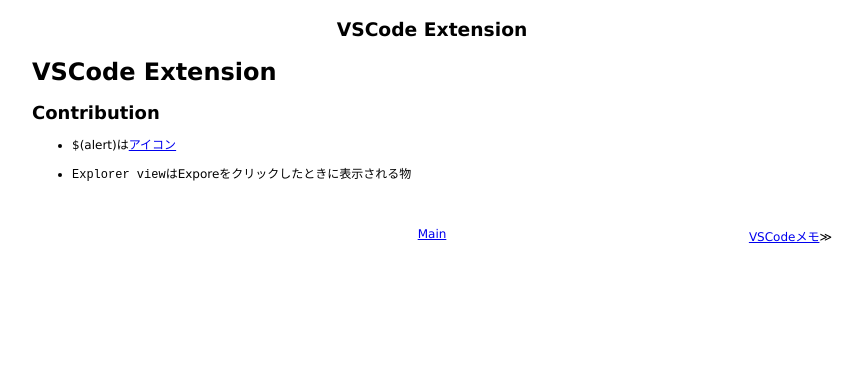
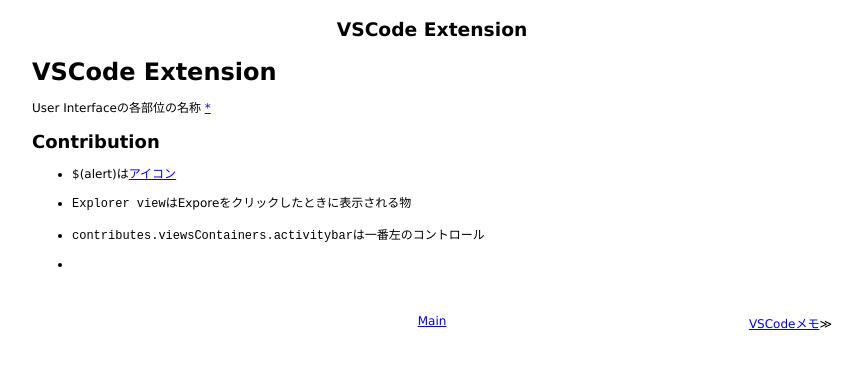
Before and after one commit to 38elements/38elements.github.com, a Jekyll site: the page built from _posts/2021-11-20-vscode-extension.md, in a window 1280 px wide. Shown: the top 369 px of the page, without its empty margins (208-1071 px from the left). Built offline with Jekyll 4.4.1, drawn with Linux system fonts in a browser that asks for light colours.

Commit message:
Update 2021-11-20-vscode-extension.md

```diff
--- a/_posts/2021-11-20-vscode-extension.md
+++ b/_posts/2021-11-20-vscode-extension.md
@@ -4,8 +4,14 @@ title: VSCode Extension
 ---
 # VSCode Extension
 
+User Interfaceの各部位の名称 [\*](https://code.visualstudio.com/docs/getstarted/userinterface)
+
 ## Contribution
 
 * $(alert)は[アイコン](https://code.visualstudio.com/api/references/icons-in-labels#icons-in-labels)
 
 * `Explorer view`はExporeをクリックしたときに表示される物
+
+* `contributes.viewsContainers.activitybar`は一番左のコントロール
+
+*
```
